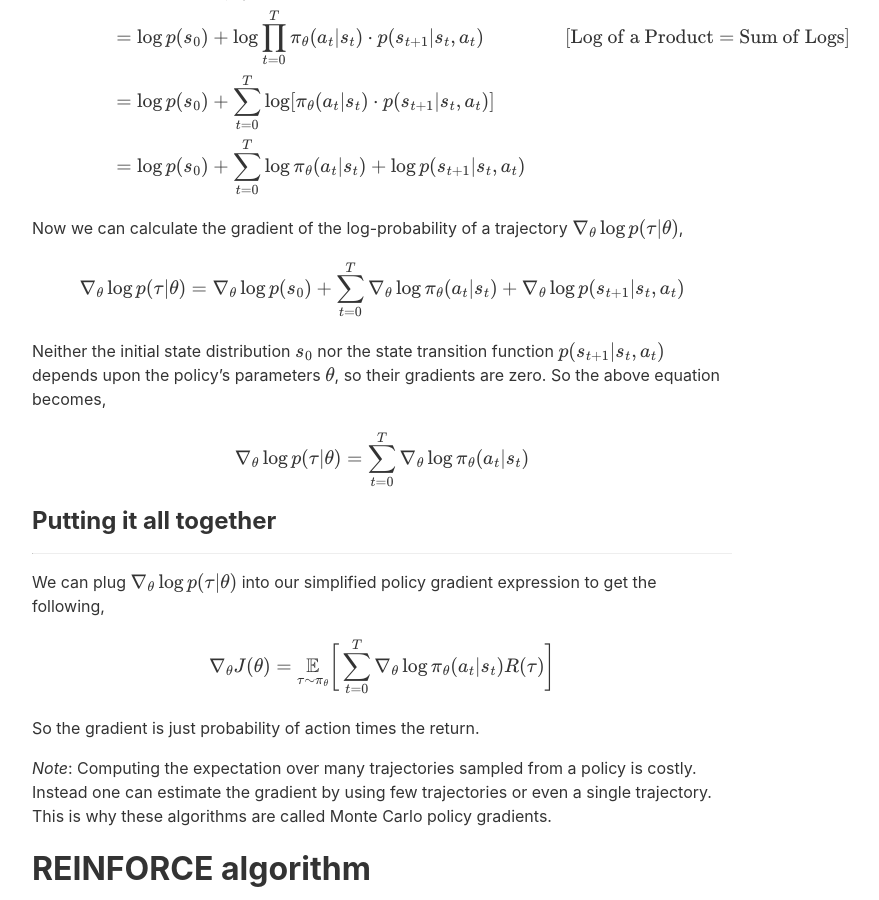
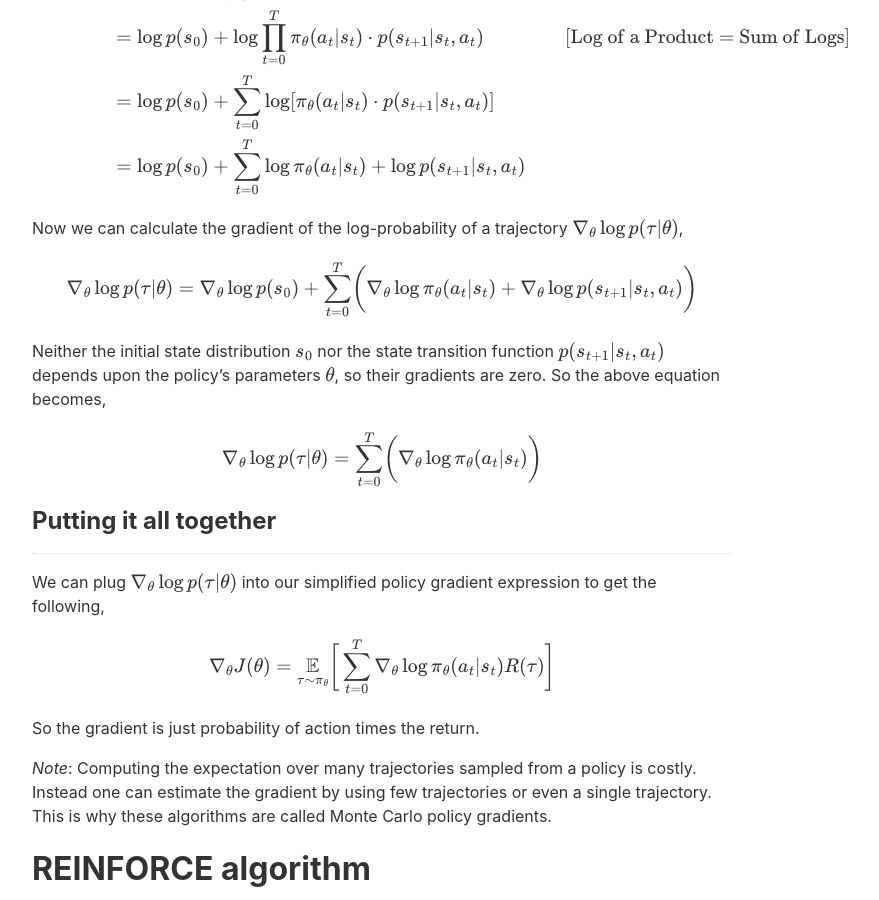
Before and after one commit to BalajiAI/balajiai.github.io, a Jekyll site: the page built from _posts/2023-04-23-policy-gradients.md, in a window 1280 px wide and 900 px high, scrolled down 2391 px. Shown: the whole window, without its empty margins (258-1137 px from the left). Built offline with Jekyll 4.4.1, drawn with Linux system fonts in a browser that asks for light colours.

Commit message:
Update 2023-04-23-policy-gradients.md
Fixing a mistake in the trajectory probability equation

```diff
--- a/_posts/2023-04-23-policy-gradients.md
+++ b/_posts/2023-04-23-policy-gradients.md
@@ -109,13 +109,13 @@ $$\begin{aligned}
 Now we can calculate the gradient of the log-probability of a trajectory
 $\nabla_{\theta} \log p(\tau | \theta)$,
 
-$$\nabla_{\theta} \log p(\tau|\theta) = \nabla_{\theta} \log p(s_{0}) + \sum_{t=0}^{T} \nabla_{\theta} \log \pi_{\theta}(a_{t}|s_{t}) + \nabla_{\theta} \log p(s_{t+1}|s_{t},a_{t})$$
+$$\nabla_{\theta} \log p(\tau|\theta) = \nabla_{\theta} \log p(s_{0}) + \sum_{t=0}^{T} \biggl( \nabla_{\theta} \log \pi_{\theta}(a_{t}|s_{t}) + \nabla_{\theta} \log p(s_{t+1}|s_{t},a_{t}) \biggl)$$
 
 Neither the initial state distribution $s_{0}$ nor the state transition
 function $p(s_{t+1}|s_{t},a_{t})$ depends upon the policy's parameters
 $\theta$, so their gradients are zero. So the above equation becomes,
 
-$$\nabla_{\theta} \log p(\tau|\theta) =  \sum_{t=0}^{T} \nabla_{\theta} \log \pi_{\theta}(a_{t}|s_{t})$$
+$$\nabla_{\theta} \log p(\tau|\theta) =  \sum_{t=0}^{T}\biggl(\nabla_{\theta} \log \pi_{\theta}(a_{t}|s_{t})\biggl)$$
 
 ## Putting it all together
 ---
```
